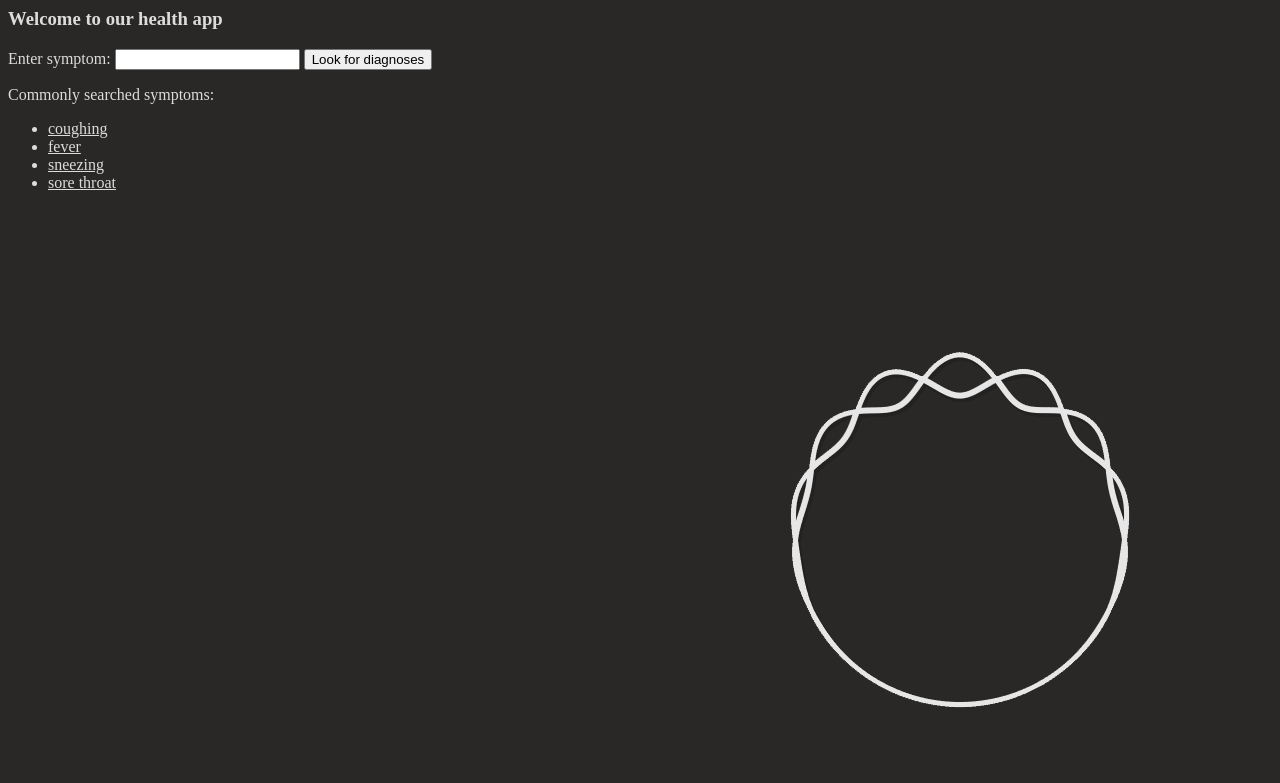
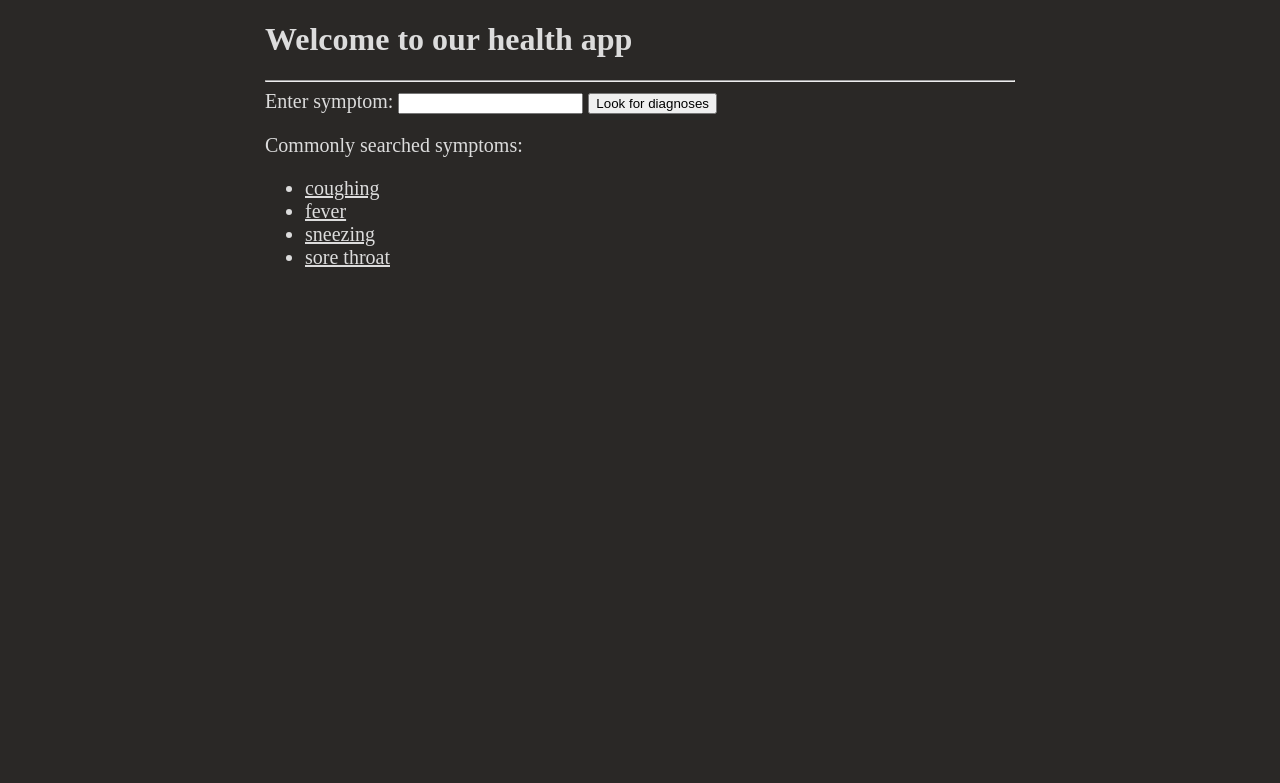
Before and after one commit to nhatvo18/healthproject, a Django app: page /health/ in a window 1280 px wide. Shown: the top 783 px of the page. Run offline with Django 3.2, Linux system fonts and the light colour scheme; data comes from the database, SQL or seed files in the repository.

Commit message:
Added some more CSS
Bigger text size. Pages are now aligned in center.

```diff
--- a/health/static/health/style.css
+++ b/health/static/health/style.css
@@ -1,5 +1,13 @@
-p, h3, ul, li, form {
+body {
   color: gainsboro;
+  background: #2A2826;
+	margin: auto;
+	width: 75%;
+	max-width: 750px;
+}
+
+p, form, ul {
+  font-size:20px;
 }
 
 a:link, a:visited {
@@ -7,9 +15,5 @@ a:link, a:visited {
 }
 
 a:hover {
-  color: dimgrey;
+  color: dimgray;
 }
-
-body {
-  background: white url("images/background.gif") no-repeat;
-}
--- a/health/templates/health/home.html
+++ b/health/templates/health/home.html
@@ -1,6 +1,11 @@
+<!DOCTYPE html>
+
+<html>
+
+  <head>
     {% load static %}
     <link rel="stylesheet" type="text/css" href="{% static 'health/style.css' %}">
-
+    <title> Homepage </title>
     <script>
       // Given user input, replace any white space with '-',
       // then append it to the home URL; go to URL
@@ -11,9 +16,11 @@
         return false;
       }
     </script>
+  </head>
 
-<h3> Welcome to our health app </h3>
-
+  <body>
+    <h1> Welcome to our health app </h1>
+    <hr>
     {% if error_message %}
       <p> <strong> {{ error_message }} </strong> </p>
     {% endif %}
@@ -32,3 +39,6 @@
     {% else %}
       <p> No symptom information saved in system. </p>
     {% endif %}
+  </body>
+
+</html>
```
Also changed, not shown: health/templates/health/diagnoses.html (+12 -1 lines), health/templates/health/treatment.html (+12 -1 lines). Lines whose indentation alone changed are shown as unchanged.
